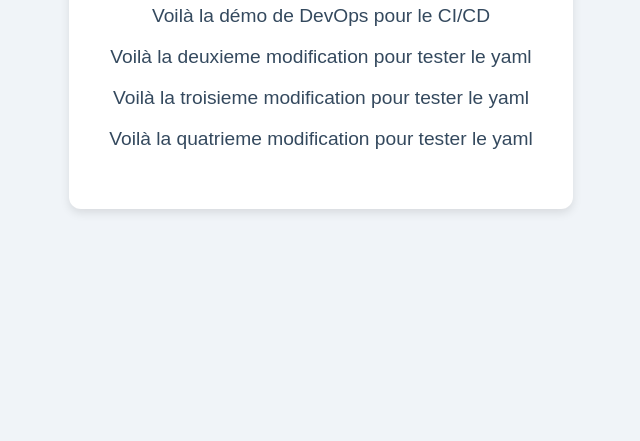
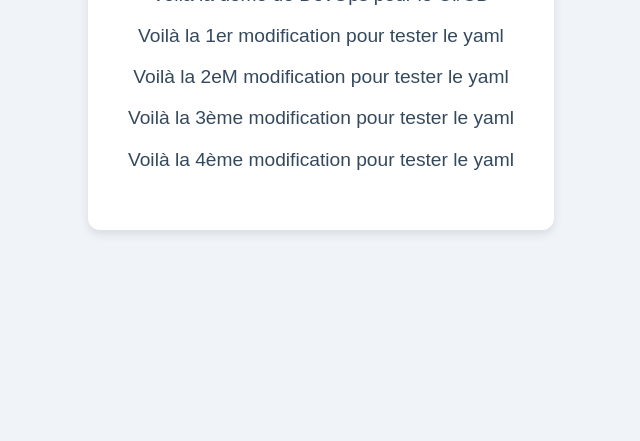
Before and after one commit to noelAgbati/ApplicationDemo, a plain HTML site: page index.html in a window 1280 px wide. Shown: the part 359-800 px from the top of the page, without its empty margins (319-959 px from the left). Drawn offline with Linux system fonts and the light colour scheme.

Commit message:
résolution conflit entre le main et develop

```diff
--- a/index.html
+++ b/index.html
@@ -12,9 +12,11 @@
     <div class="container">
         <h1>Bonjour !</h1>
         <p>Voilà la démo de DevOps pour le CI/CD</p>
-        <p>Voilà la deuxieme modification pour tester le yaml</p>
-        <p>Voilà la troisieme modification pour tester le yaml</p>
-        <p>Voilà la quatrieme modification pour tester le yaml</p>
+        <p>Voilà la 1er modification pour tester le yaml</p>
+        <p>Voilà la 2eM modification pour tester le yaml</p>
+        <p>Voilà la 3ème modification pour tester le yaml</p>
+        <p>Voilà la 4ème modification pour tester le yaml</p>
+
     </div>
 </body>
 </html>
```
